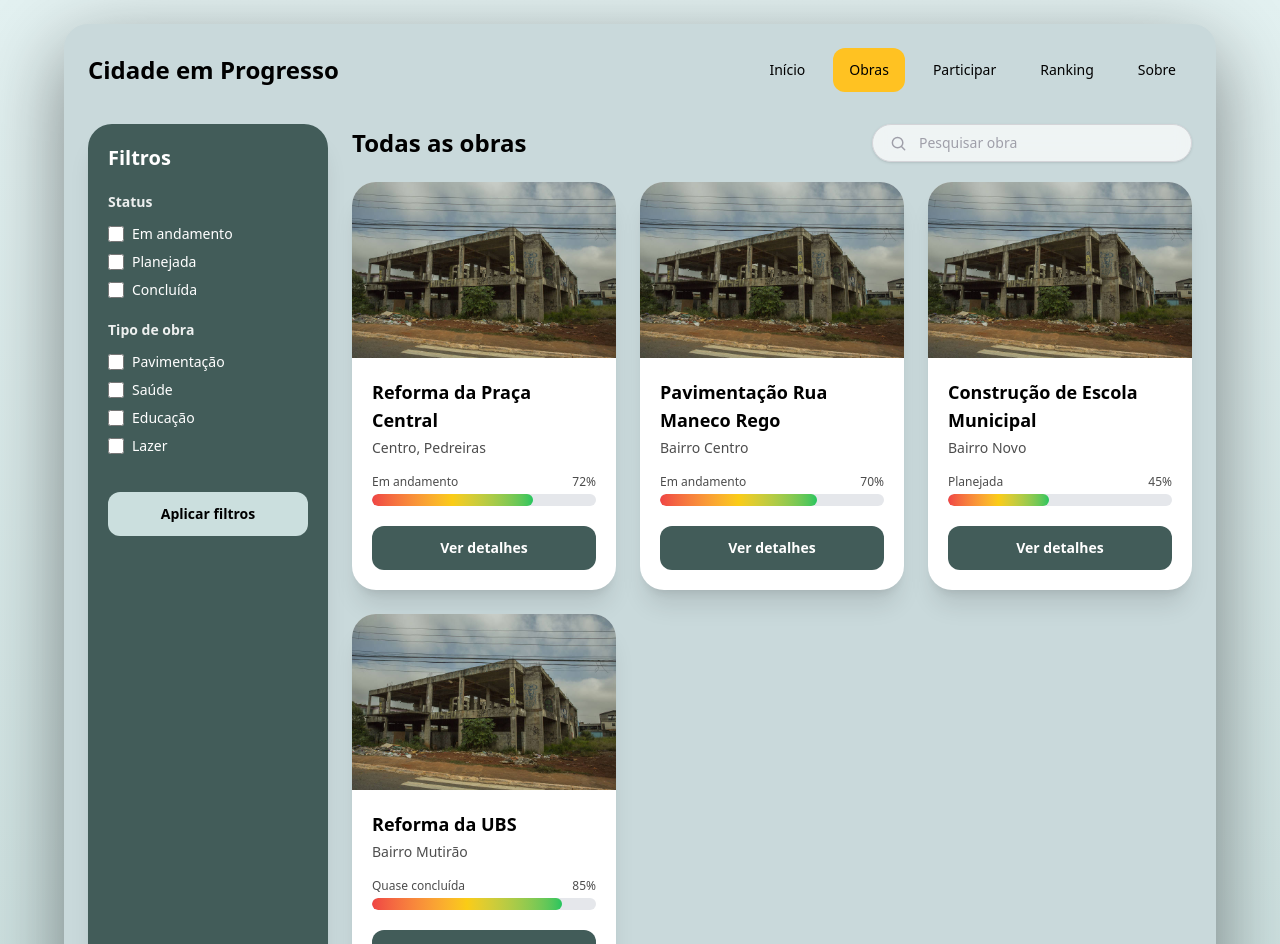
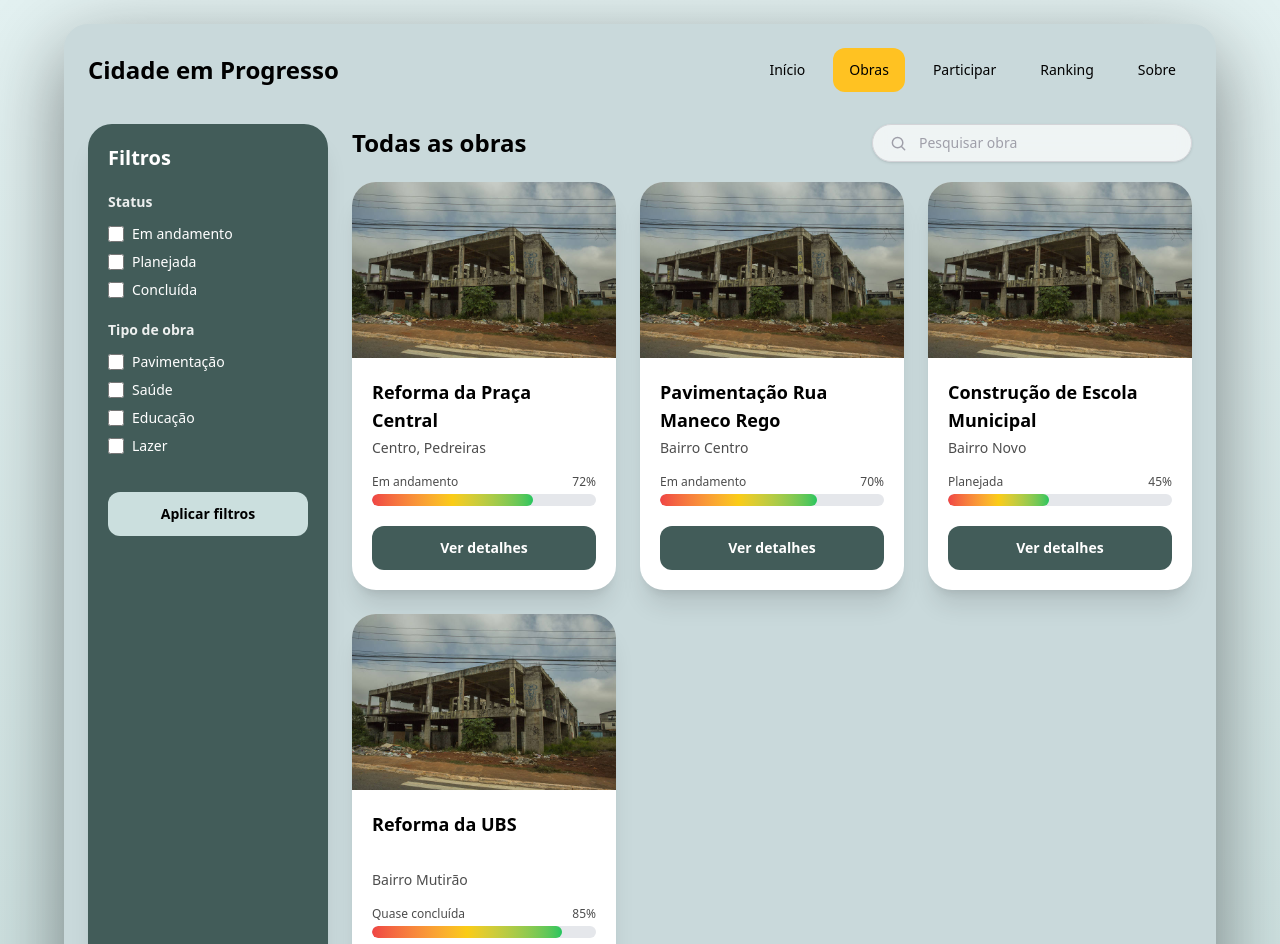
Before and after one commit to TornadoP/Cidade-Em-Progresso, a Next.js app: page /rotas/obras in a window 1280 px wide. Shown: the top 944 px of the page. Built offline with nearby package versions, Linux system fonts and the light colour scheme.

Commit message:
fazendo alinhamento entre os cards na loading bar

```diff
--- a/app/rotas/obras/page.tsx
+++ b/app/rotas/obras/page.tsx
@@ -209,7 +209,7 @@ function ObrasContent() {
                   </div>
 
                   <div className="flex flex-1 flex-col p-5">
-                    <h3 className="text-lg font-bold text-black">
+                    <h3 className="min-h-[56px] text-lg font-bold text-black">
                       {obra.titulo}
                     </h3>
 
```
